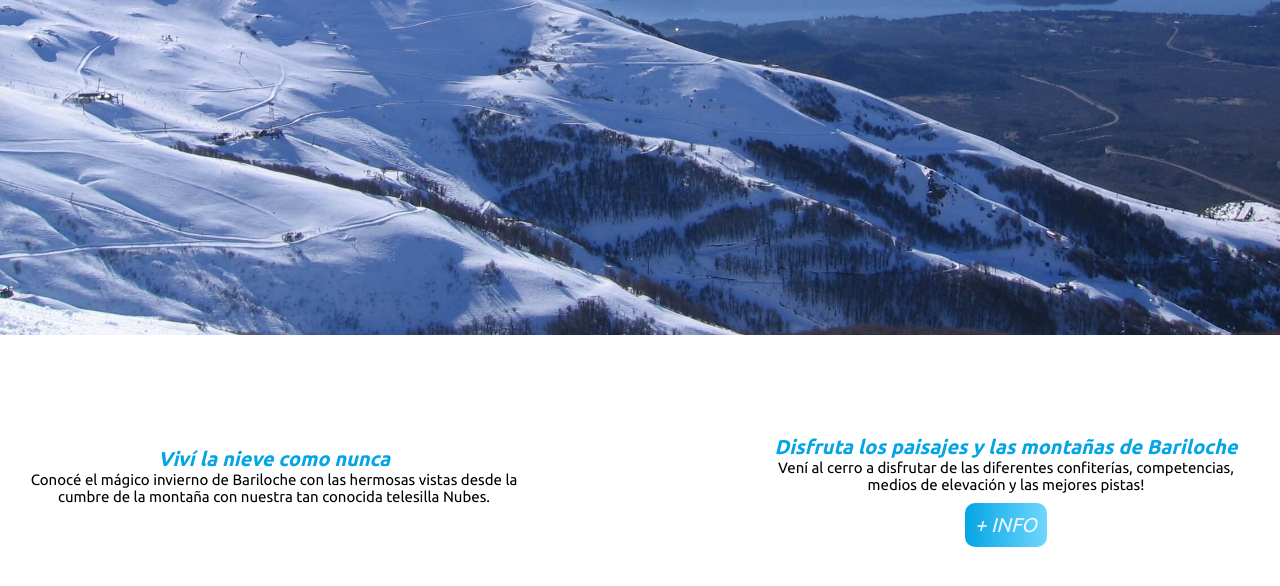
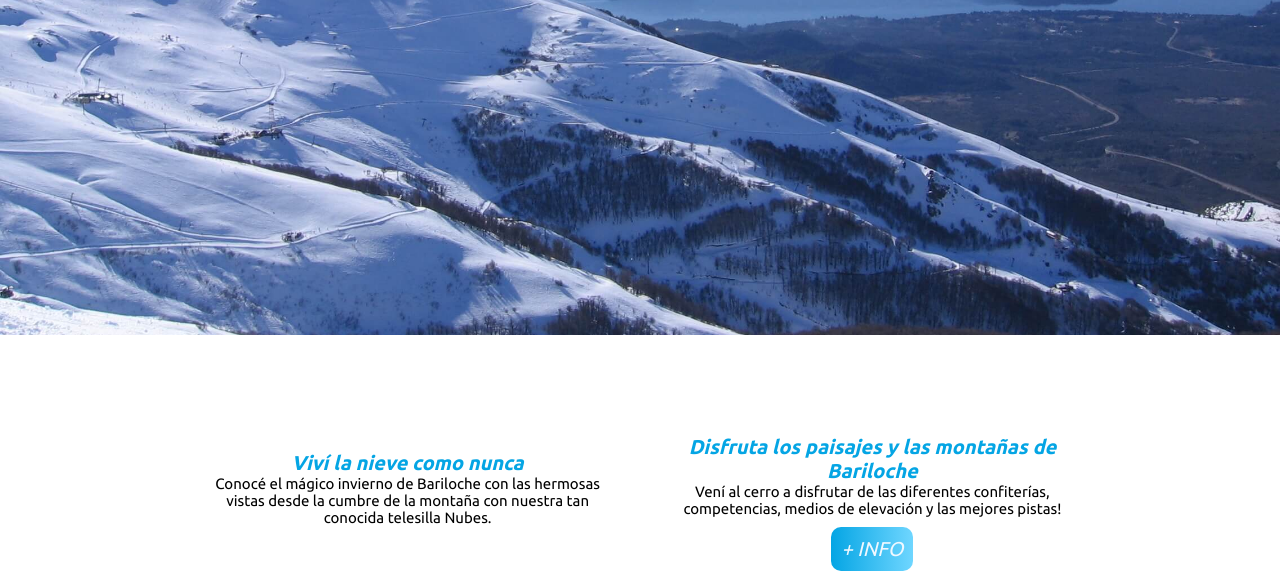
Before and after one commit to JoaquinCremer/Entrega-GitHub, a website: page index.html in a window 1280 px wide. Shown: the part 582-1168 px from the top of the page. Drawn offline with Linux system fonts and the light colour scheme.

Commit message:
Se modificaron los parrafos de index

```diff
--- a/scss/_index.scss
+++ b/scss/_index.scss
@@ -96,7 +96,8 @@ h3 {
     .contenedorParrafos {
         display: flex;
         flex-direction: row;
-        justify-content: space-between;
+        justify-content: center;
+        gap: 5rem;
         align-items: center;
         margin-top: 7rem;
         margin-bottom: 4rem;
@@ -104,12 +105,12 @@ h3 {
 
 
     .der {
-        width: 40%;
+        width: 34%;
 
     }
 
     .izq {
-        width: 40%;
+        width: 34%;
     }
 
     .contenedorParrafos div p {
```
Also changed, not shown: css/style.css, 1 other file.
